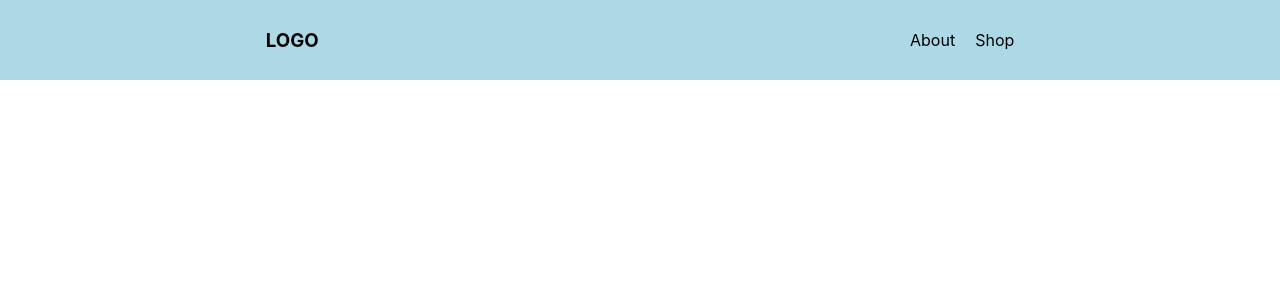
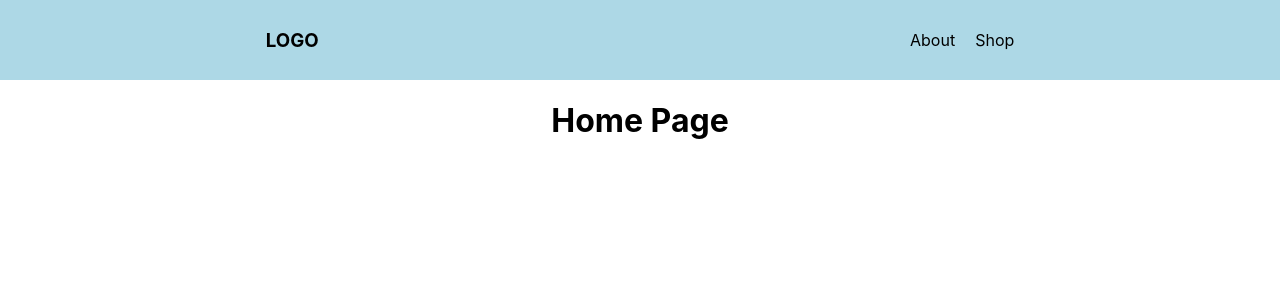
Before and after one commit to obaidash99/react-router, a React (Create React App) app: page / in a window 1280 px wide. Shown: the top 300 px of the page. Built offline with nearby package versions, Linux system fonts and the light colour scheme.

Commit message:
Router 2

```diff
--- a/package.json
+++ b/package.json
@@ -8,7 +8,6 @@
     "@testing-library/user-event": "^13.5.0",
     "react": "^18.2.0",
     "react-dom": "^18.2.0",
-    "react-router-dom": "^6.4.0",
     "react-scripts": "5.0.1",
     "web-vitals": "^2.1.4"
   },
@@ -35,5 +34,8 @@
       "last 1 firefox version",
       "last 1 safari version"
     ]
+  },
+  "devDependencies": {
+    "react-router-dom": "^6.4.1"
   }
 }
--- a/src/App.js
+++ b/src/App.js
@@ -3,19 +3,22 @@ import './App.css';
 import About from './About';
 import Nav from './Nav';
 import Shop from './Shop';
-import { BrowserRouter as Router, Switch, Route } from 'react-router-dom';
+import Home from './Home';
+import { BrowserRouter as Router, Routes, Route } from 'react-router-dom';
 
 function App() {
 	return (
 		<Router>
 			<div className="App">
 				<Nav />
-				<Switch>
-					<Route path="/about">
-						<About />
-					</Route>
-					{/* <Route path="/shop" component={Shop} /> */}
-				</Switch>
+				<Routes>
+					<Route path="/" exact element={<Home />} />
+					<Route path="/about" element={<About />} />
+					<Route path="/shop" element={<Shop />} />
+				</Routes>
+				{/* <Nav />
+				<About />
+				<Shop /> */}
 			</div>
 		</Router>
 	);
--- /dev/null
+++ b/src/Home.js
@@ -0,0 +1,12 @@
+import React from 'react';
+import './App.css';
+
+function Home() {
+	return (
+		<div>
+			<h1>Home Page</h1>
+		</div>
+	);
+}
+
+export default Home;
--- a/src/Nav.js
+++ b/src/Nav.js
@@ -5,7 +5,9 @@ import { Link } from 'react-router-dom';
 function Nav() {
 	return (
 		<nav>
-			<h3>LOGO</h3>
+			<h3>
+				<Link to="/">LOGO</Link>
+			</h3>
 			<ul>
 				<li>
 					<Link to="/about">About</Link>
```
Also changed, not shown: 1 other file (tests, documents, lock files or other folders).
